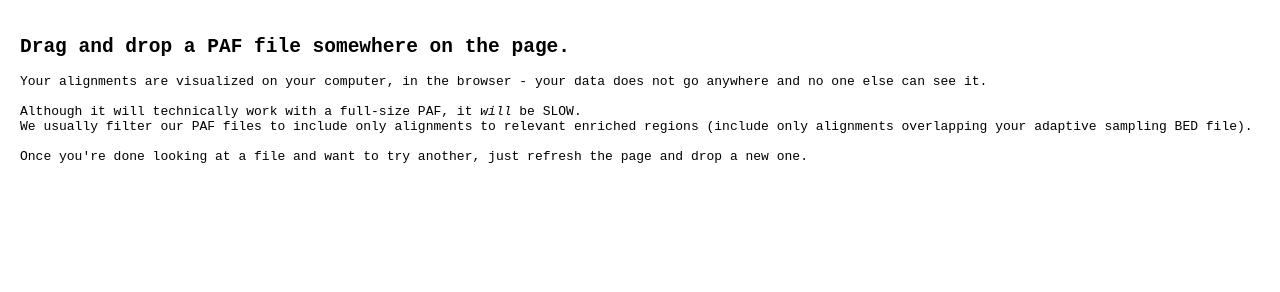
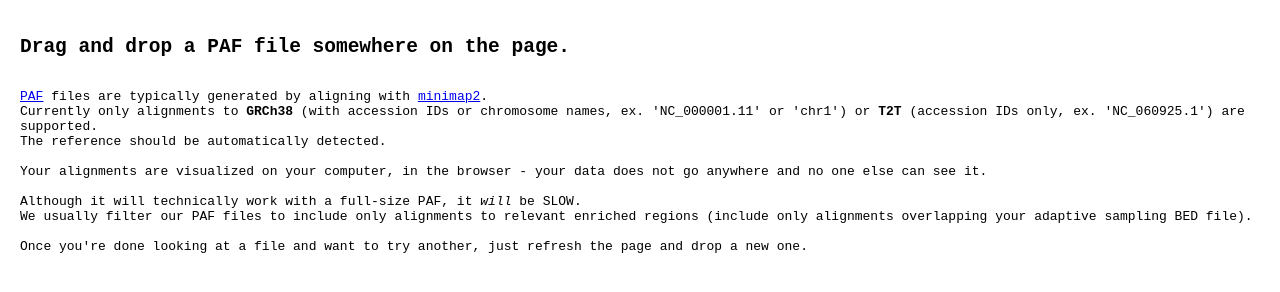
Before and after one commit to jwanglab/jwanglab.github.io, a plain HTML site: page fusion/index.html in a window 1280 px wide. Shown: the top 292 px of the page. Drawn offline with nearby package versions, Linux system fonts and the light colour scheme.

Commit message:
more guidance on the landing page

```diff
--- a/fusion/index.html
+++ b/fusion/index.html
@@ -966,6 +966,14 @@
   <body>
     <div style="display:block; width:100%; height:100%; position:absolute; padding: 20px" id="dropArea">
         <h2>Drag and drop a PAF file somewhere on the page.</h2>
+        <br/>
+        <a href="https://github.com/lh3/miniasm/blob/master/PAF.md">PAF</a> files are typically generated by aligning with <a href="https://github.com/lh3/minimap2">minimap2</a>.
+        <br/>
+        Currently only alignments to <b>GRCh38</b> (with accession IDs or chromosome names, ex. 'NC_000001.11' or 'chr1') or <b>T2T</b> (accession IDs only, ex. 'NC_060925.1') are supported.
+        <br/>
+        The reference should be automatically detected.
+        <br/>
+        <br/>
         Your alignments are visualized on your computer, in the browser - your data does not go anywhere and no one else can see it.
         <br/>
         <br/>
```
